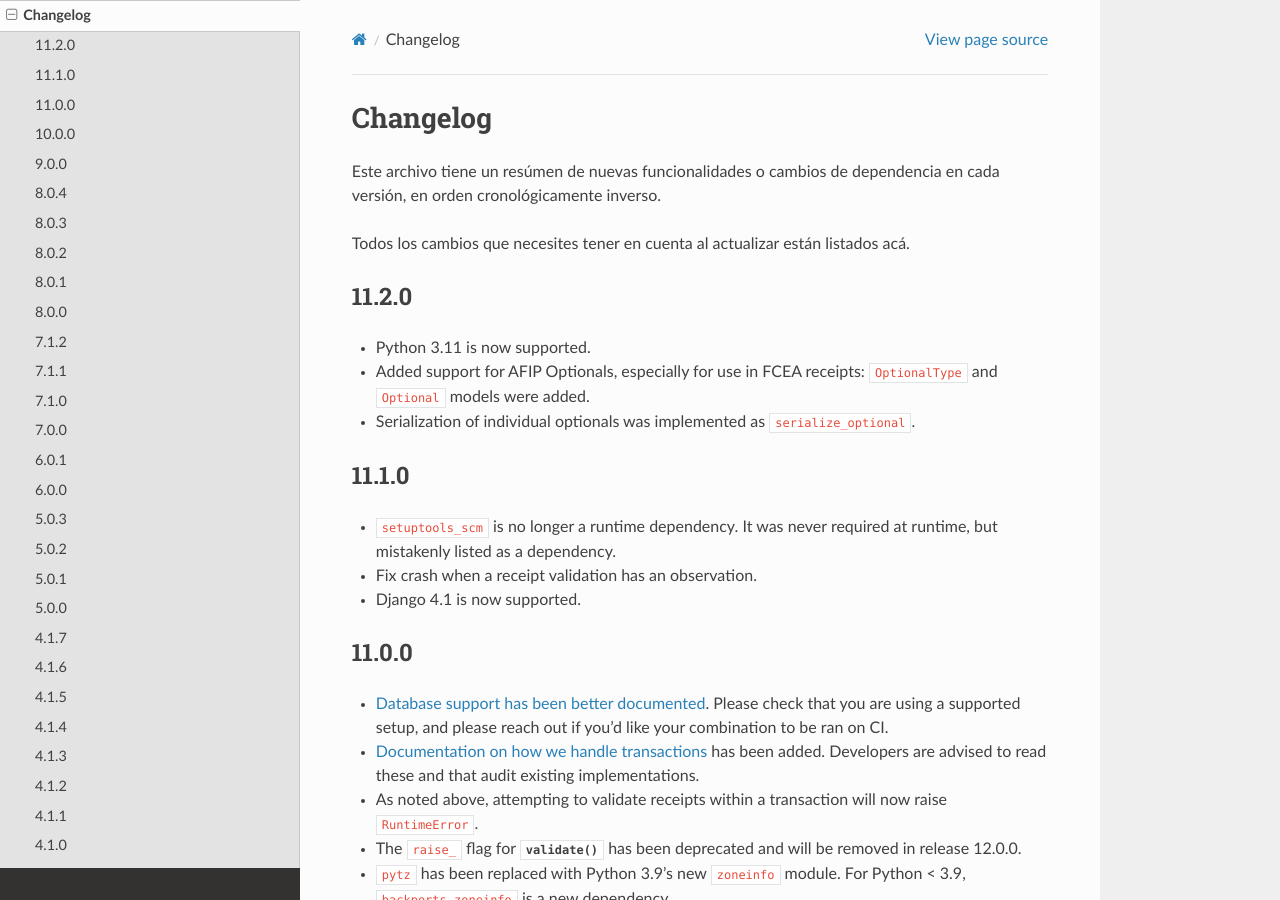
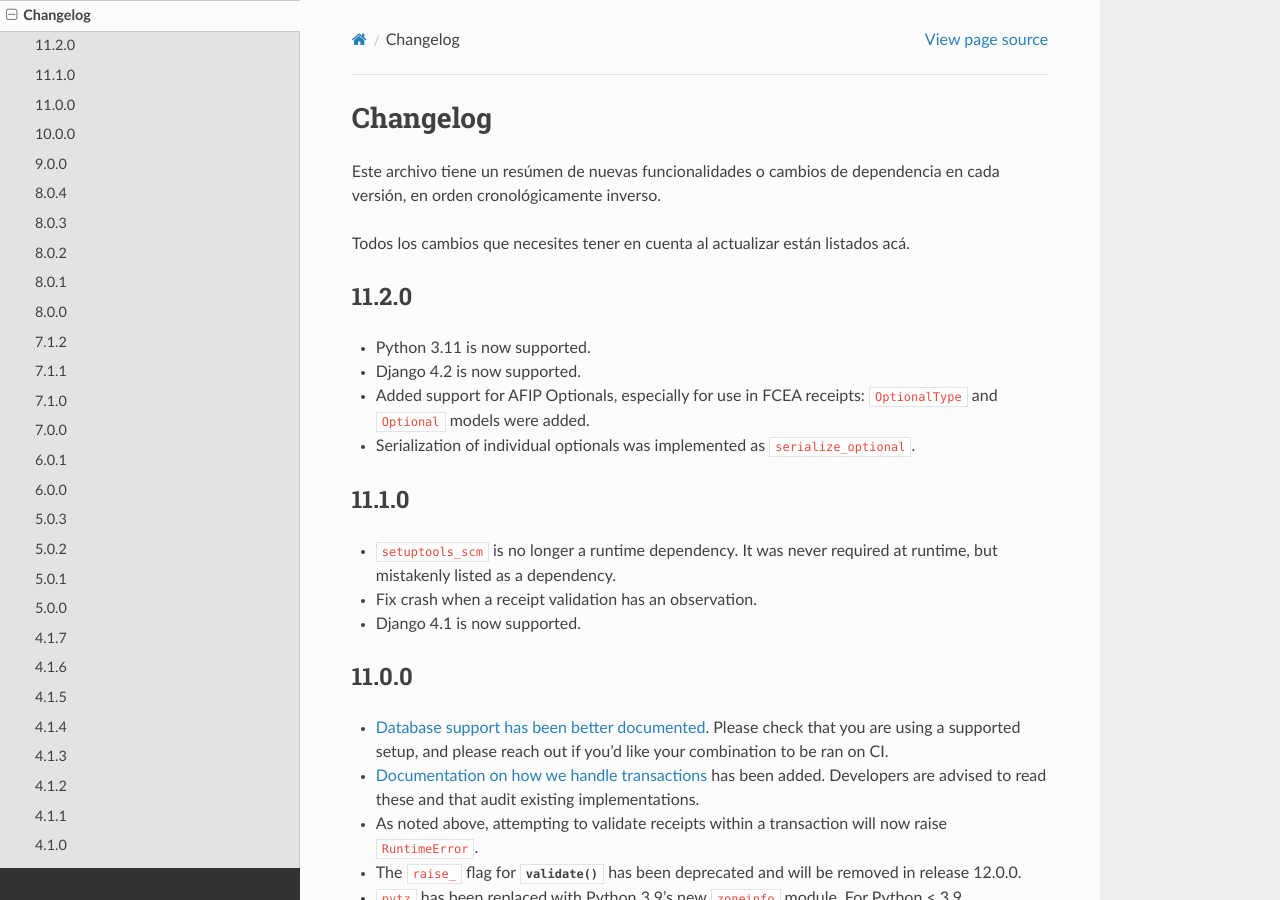
Before and after one commit to WhyNotHugo/django-afip, a Sphinx documentation site: the page built from docs/changelog.rst, in a window 1280 px wide and 900 px high. Built offline with Sphinx 7.4.7 and the Read the Docs theme 2.0.0, drawn with Linux system fonts in a browser that asks for light colours; the version number could not be read and is left out.

Commit message:
Add django 4.2 to the changelog

```diff
--- a/docs/changelog.rst
+++ b/docs/changelog.rst
@@ -11,9 +11,9 @@ acá.
 ------
 
 - Python 3.11 is now supported.
+- Django 4.2 is now supported.
 - Added support for AFIP Optionals, especially for use in FCEA receipts: ``OptionalType`` and ``Optional`` models were added.
 - Serialization of individual optionals was implemented as ``serialize_optional``.
-
 
 11.1.0
 ------
```
